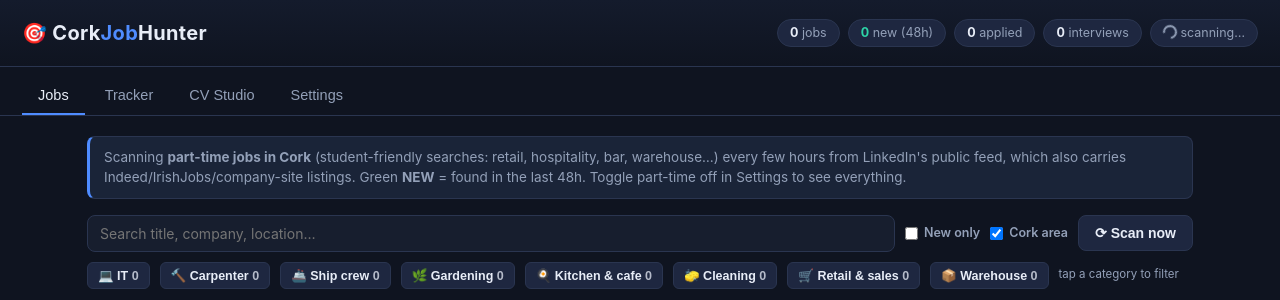
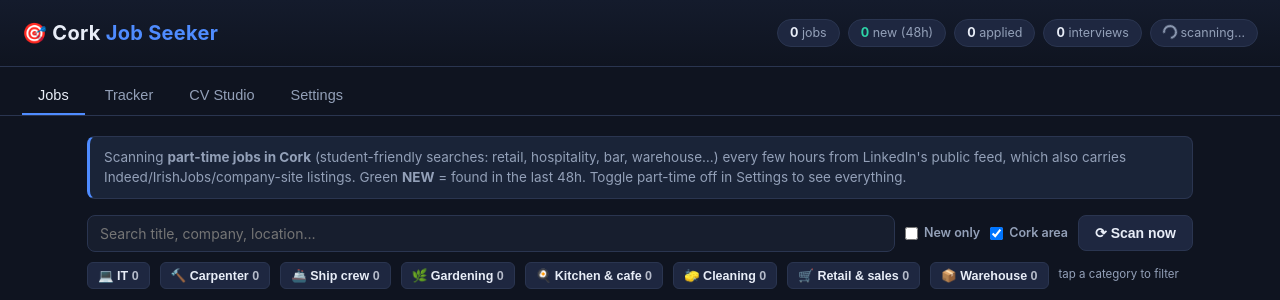
Before and after one commit to DaniloNocete/cork-job-seeker, a Flask app: page / in a window 1280 px wide. Shown: the top 300 px of the page. Run offline with Flask 3, Linux system fonts and the light colour scheme; data that the repository does not hold is empty.

Commit message:
Rename: CorkJobHunter -> Cork Job Seeker

```diff
--- a/app.py
+++ b/app.py
@@ -1,4 +1,4 @@
-"""CorkJobHunter — auto job scanning, tracker and CV assistant for Cork."""
+"""Cork Job Seeker — auto job scanning, tracker and CV assistant for Cork."""
 import json
 import os
 import re
@@ -30,7 +30,7 @@ def require_auth():
     auth = request.authorization
     if not auth or auth.password != AUTH_PASSWORD:
         return Response("Authentication required.", 401,
-                        {"WWW-Authenticate": 'Basic realm="CorkJobHunter"'})
+                        {"WWW-Authenticate": 'Basic realm="Cork Job Seeker"'})
 
 
 def db():
--- a/docs/index.html
+++ b/docs/index.html
@@ -4,7 +4,7 @@
 <meta charset="utf-8">
 <meta name="viewport" content="width=device-width, initial-scale=1">
 <meta name="theme-color" content="#0f1420">
-<title>CorkJobHunter</title>
+<title>Cork Job Seeker</title>
 <style>
 :root{--bg:#0f1420;--panel:#171e2e;--panel2:#1e2740;--border:#2a3550;--text:#e8edf7;--muted:#93a0b8;--accent:#4f8cff;--accent2:#2dd4a7;--red:#ff6b6b;--amber:#ffb454}
 *{box-sizing:border-box;margin:0;padding:0}
@@ -60,7 +60,7 @@ pre.letter{white-space:pre-wrap;background:var(--bg);border:1px solid var(--bord
 </head>
 <body>
 <header>
-  <h1>🎯 Cork<span class="hl">Job</span>Hunter</h1>
+  <h1>🎯 Cork <span class="hl">Job Seeker</span></h1>
   <div class="stats" id="stats"></div>
 </header>
 <nav id="nav">
--- a/index.html
+++ b/index.html
@@ -1,7 +1,7 @@
 <!DOCTYPE html>
-<html><head><meta charset="utf-8"><title>CorkJobHunter</title>
+<html><head><meta charset="utf-8"><title>Cork Job Seeker</title>
 <meta http-equiv="refresh" content="0; url=docs/">
 <script>location.replace("docs/"+location.search+location.hash)</script>
 </head><body style="font-family:sans-serif;background:#0f1420;color:#e8edf7;display:grid;place-items:center;height:100vh">
-<p>Opening 🎯 CorkJobHunter… <a href="docs/" style="color:#4f8cff">tap here</a></p>
+<p>Opening 🎯 Cork Job Seeker… <a href="docs/" style="color:#4f8cff">tap here</a></p>
 </body></html>
--- a/templates/index.html
+++ b/templates/index.html
@@ -3,7 +3,7 @@
 <head>
 <meta charset="utf-8">
 <meta name="viewport" content="width=device-width, initial-scale=1">
-<title>CorkJobHunter</title>
+<title>Cork Job Seeker</title>
 <style>
 :root{
   --bg:#0f1420; --panel:#171e2e; --panel2:#1e2740; --border:#2a3550;
@@ -82,7 +82,7 @@ pre.letter{white-space:pre-wrap;background:var(--bg);border:1px solid var(--bord
 </head>
 <body>
 <header>
-  <h1>🎯 Cork<span>Job</span>Hunter</h1>
+  <h1>🎯 Cork <span class="hl">Job Seeker</span></h1>
   <div class="stats" id="stats"></div>
 </header>
 <nav id="nav">
```
Also changed, not shown: README.md, 1 other file.
